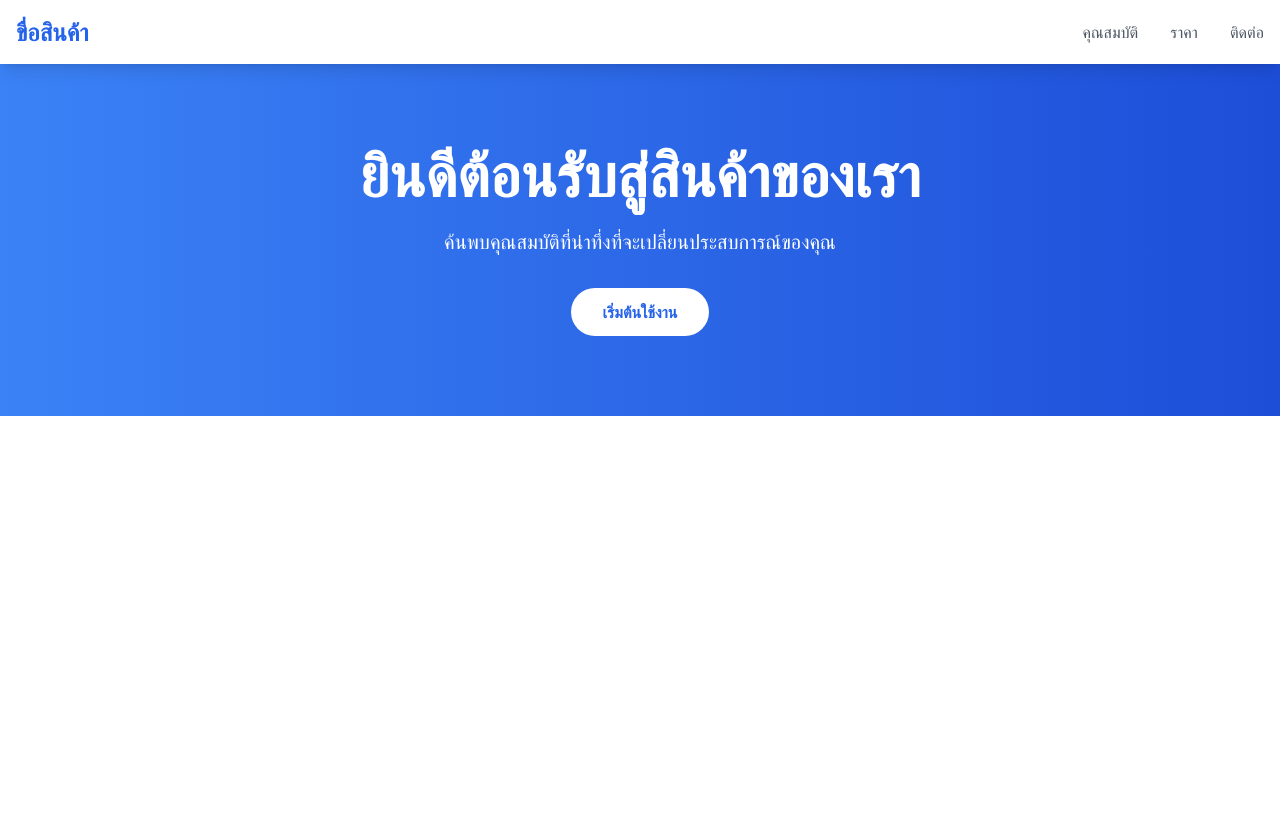
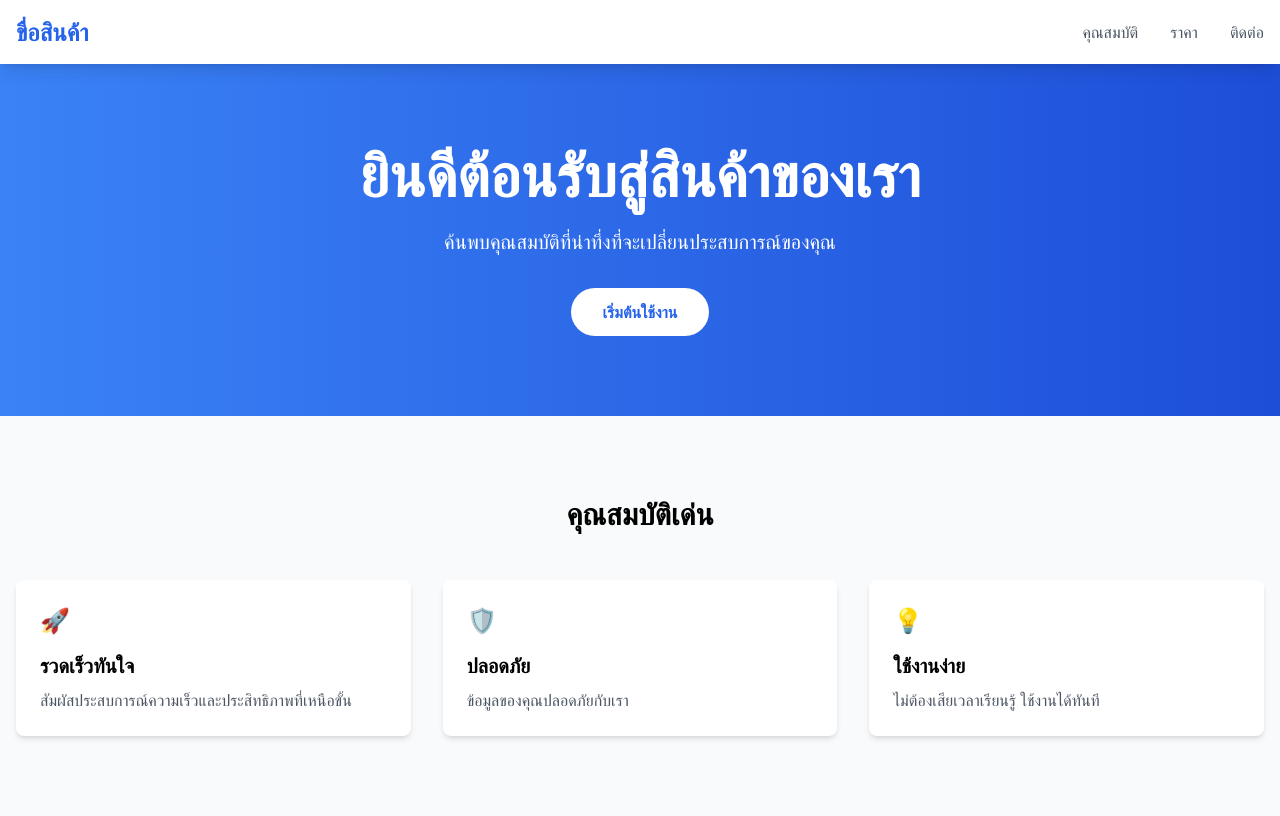
Before and after one commit to Wutticha1/product-landing-page, a plain HTML site: page index.html in a window 1280 px wide. Drawn offline with nearby package versions, Linux system fonts and the light colour scheme.

Commit message:
เพิ่มส่วนแสดงคุณสมบัติพร้อมการ์ด

```diff
--- a/index.html
+++ b/index.html
@@ -41,6 +41,33 @@
                 </div>
             </div>
         </section>
+
+        <section id="features" class="py-20 bg-gray-50">
+            <div class="container mx-auto px-4">
+                <h2 class="text-3xl font-bold text-center mb-12">คุณสมบัติเด่น</h2>
+                <!-- Grid -->
+                <div class="grid grid-cols-1 md:grid-cols-3 gap-8">
+                    <!-- คุณสมบัติที่ 1 -->
+                     <div class="bg-white p-6 rounded-lg shadow-md">
+                        <div class="text-blue-500 text-2xl mb-4">🚀</div>
+                        <h3 class="font-bold text-xl mb-2">รวดเร็วทันใจ</h3>
+                        <p class="text-gray-600">สัมผัสประสบการณ์ความเร็วและประสิทธิภาพที่เหนือขั้น</p>
+                     </div>
+                    <!-- คุณสมบัติที่ 2 -->
+                     <div class="bg-white p-6 rounded-lg shadow-md">
+                        <div class="text-blue-500 text-2xl mb-4">🛡️</div>
+                        <h3 class="font-bold text-xl mb-2">ปลอดภัย</h3>
+                        <p class="text-gray-600">ข้อมูลของคุณปลอดภัยกับเรา</p>
+                     </div>
+                    <!-- คุณสมบัติที่ 3 -->
+                     <div class="bg-white p-6 rounded-lg shadow-md">
+                        <div class="text-blue-500 text-2xl mb-4">💡</div>
+                        <h3 class="font-bold text-xl mb-2">ใช้งานง่าย</h3>
+                        <p class="text-gray-600">ไม่ต้องเสียเวลาเรียนรู้ ใช้งานได้ทันที</p>
+                     </div>
+                </div>
+            </div>
+        </section>
     </main>
 
     <footer>
```
